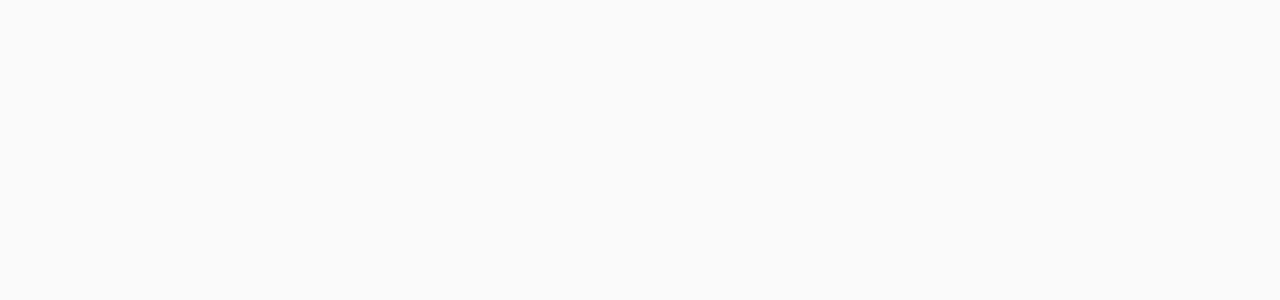
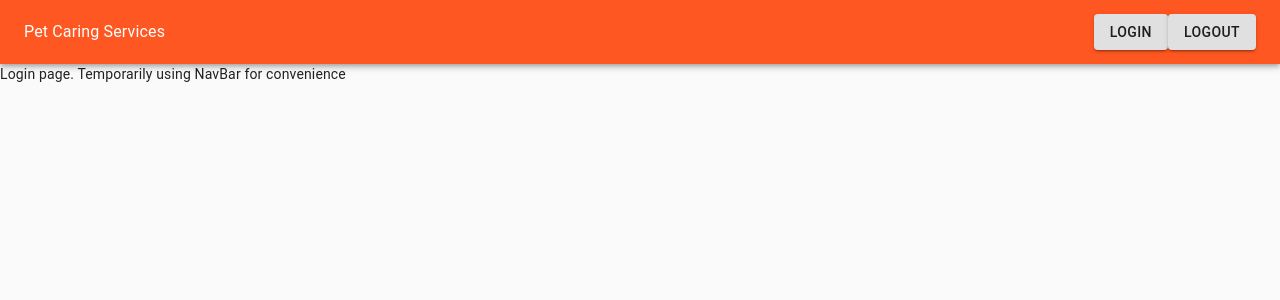
Before and after one commit to CS2102-2021-S1-Team21/CS2102_2021_S1_Team21, a React (Create React App) app in the folder client/: page /login in a window 1280 px wide. Shown: the top 300 px of the page. Built offline with nearby package versions, Linux system fonts and the light colour scheme.

Commit message:
Add frontend auth setup
- Login + logout + subsequent requests work correctly
- And some testing components for convenience (e.g. login/logout)

- Session data is currently not available on the frontend

```diff
--- a/client/src/components/AppRouter.jsx
+++ b/client/src/components/AppRouter.jsx
@@ -2,6 +2,7 @@ import React from 'react';
 import { BrowserRouter, Route, Switch } from 'react-router-dom';
 import FormTest from '../lab/FormTest';
 import HelloWorld from '../lab/HelloWorld';
+import Login from '../pages/Login';
 import AuthRouter from './AuthRouter';
 
 const AppRouter = () => {
@@ -13,7 +14,7 @@ const AppRouter = () => {
         <Route exact path="/test/forms" component={FormTest} />
 
         {/* Non-authenticated routes */}
-        {/* <Route exact path="/login" component={Login} /> */}
+        <Route exact path="/login" component={Login} />
         {/* <Route exact path="/forgot-password" component={ForgotPassword} /> */}
         {/* <Route exact path="/reset-password" component={ResetPassword} /> */}
 
--- a/client/src/components/AuthRouter.jsx
+++ b/client/src/components/AuthRouter.jsx
@@ -1,23 +1,30 @@
 import React from 'react';
 import { Redirect, Route, Switch } from 'react-router-dom';
+import Cookies from 'js-cookie';
+
+import api from '../api';
+import Loading from './Loading';
 import PetOwnerProfile from '../pages/PetOwnerProfile';
+import { getSessionCookie } from '../utilities/sessionCookie';
+import NavBar from './NavBar';
 
 const AuthRouter = () => {
-  // TODO: Check if user is authenticated
-  // use cookie + express-session on backend
-  const isAuthenticated = true;
+  // Determine whether a user is logged in or not by whether the session cookie is set
+  // Assumption: session cookie is cleared properly upon logout
+  // TODO: check whether cookie expiry works correctly
+  const session = getSessionCookie();
 
-  // If authentication fails, redirect to login
-  if (!isAuthenticated) {
+  if (!session) {
     return <Redirect to="/login" />;
   }
 
-  // Otherwise, go to the selected page
   return (
-    <Switch>
-      {/* <Route path="/pet-owner" component={PetOwnerListing} /> */}
-      <Route path="/pet-owner/:email" component={PetOwnerProfile} />
-    </Switch>
+    <NavBar>
+      <Switch>
+        {/* <Route path="/pet-owner" component={PetOwnerListing} /> */}
+        <Route path="/pet-owner/:email" component={PetOwnerProfile} />
+      </Switch>
+    </NavBar>
   );
 };
 
--- /dev/null
+++ b/client/src/components/NavBar.jsx
@@ -0,0 +1,50 @@
+import { AppBar, Button, makeStyles, Toolbar, Typography } from '@material-ui/core';
+import React from 'react';
+import { useHistory } from 'react-router-dom';
+import api from '../api';
+
+const useStyles = makeStyles((theme) => ({
+  title: {
+    flexGrow: 1,
+  },
+  name: {
+    marginLeft: theme.spacing(2),
+  },
+}));
+
+const NavBar = ({ children }) => {
+  const classes = useStyles();
+  const history = useHistory();
+
+  // note: temporary, for testing only
+  const handleLogin = async () => {
+    const response = await api.auth.login({ username: 'oompaloompa', password: 'password' });
+    console.log(response);
+    history.push('/pet-owner/hello@gmail.com');
+  };
+
+  const handleLogout = async () => {
+    const response = await api.auth.logout();
+    console.log(response);
+    history.push('/login');
+  };
+
+  return (
+    <>
+      <AppBar position="static">
+        <Toolbar>
+          <Typography className={classes.title}>{'Pet Caring Services'}</Typography>
+          <Button variant="contained" onClick={handleLogin}>
+            {'Login'}
+          </Button>
+          <Button variant="contained" onClick={handleLogout}>
+            {'Logout'}
+          </Button>
+        </Toolbar>
+      </AppBar>
+      {children}
+    </>
+  );
+};
+
+export default NavBar;
--- /dev/null
+++ b/client/src/pages/Login.jsx
@@ -0,0 +1,8 @@
+import React from 'react';
+import NavBar from '../components/NavBar';
+
+const Login = () => {
+  return <NavBar>{'Login page. Temporarily using NavBar for convenience'}</NavBar>;
+};
+
+export default Login;
--- a/client/src/pages/PetOwnerProfile.jsx
+++ b/client/src/pages/PetOwnerProfile.jsx
@@ -6,10 +6,14 @@ import api from '../api';
 const PetOwnerProfile = () => {
   const [petOwner, setPetOwner] = useState({ name: 'Bugs Bunny', email: 'hello@world.org' });
 
-  useEffect(() => {
+  const fetchPetOwner = async () => {
     api.petOwners.getPetOwner('notaphoenix@gmail.com').then((res) => {
       setPetOwner(res);
     });
+  };
+
+  useEffect(() => {
+    fetchPetOwner();
   }, []);
 
   return (
@@ -24,12 +28,13 @@ const PetOwnerProfile = () => {
           size="small"
           variant="outlined"
           color="primary"
-          // onClick={() => {
-          //   api.petOwners
-          //     .updateOwner(owner)
-          //     .then((res) => setPetOwner(res))
-          //     .catch((err) => console.err(err));
-          // }}
+          onClick={() => {
+            fetchPetOwner();
+            // api.petOwners
+            //   .updateOwner(owner)
+            //   .then((res) => setPetOwner(res))
+            //   .catch((err) => console.err(err));
+          }}
         >
           {'Confirm'}
         </Button>
```
